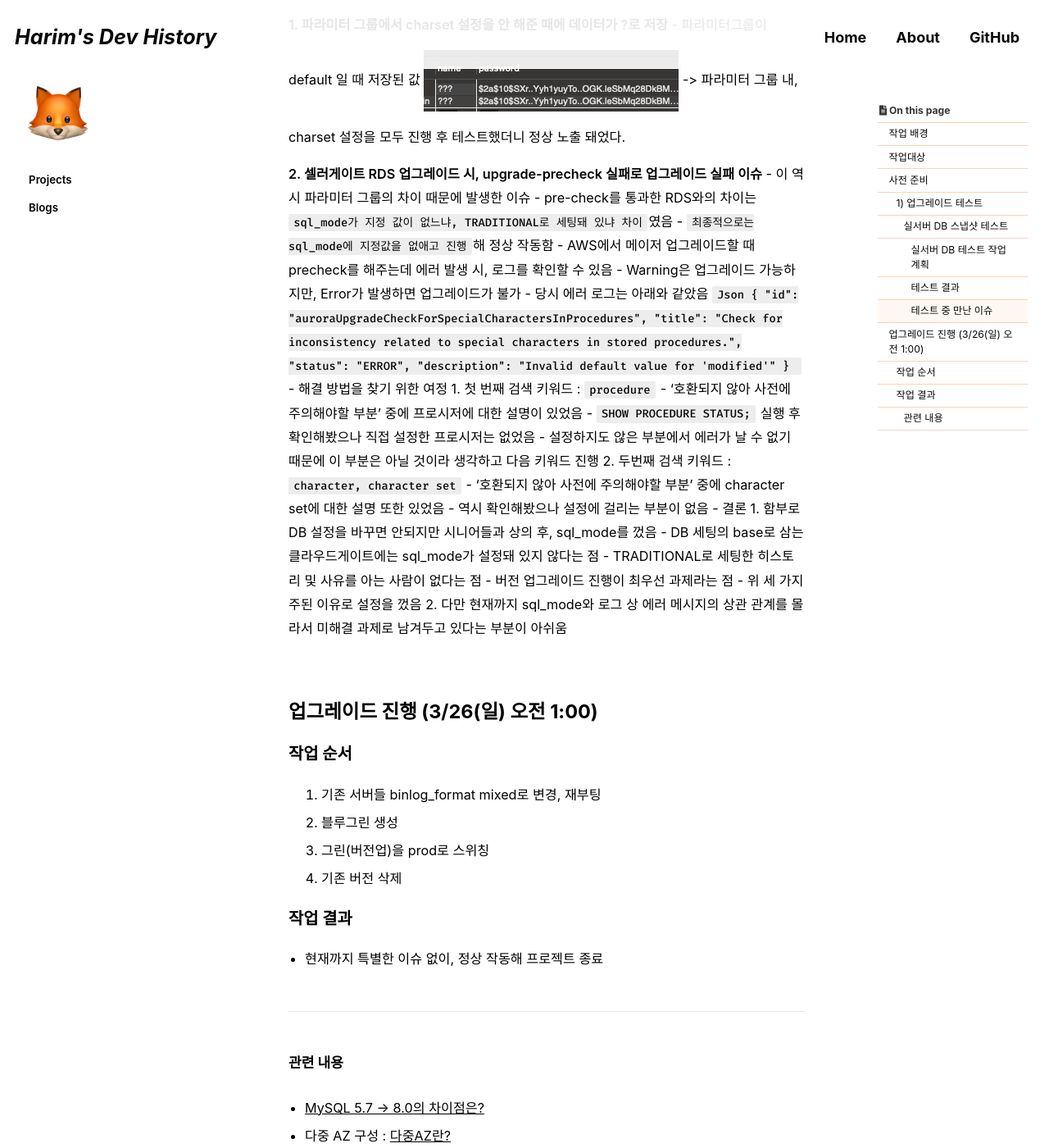
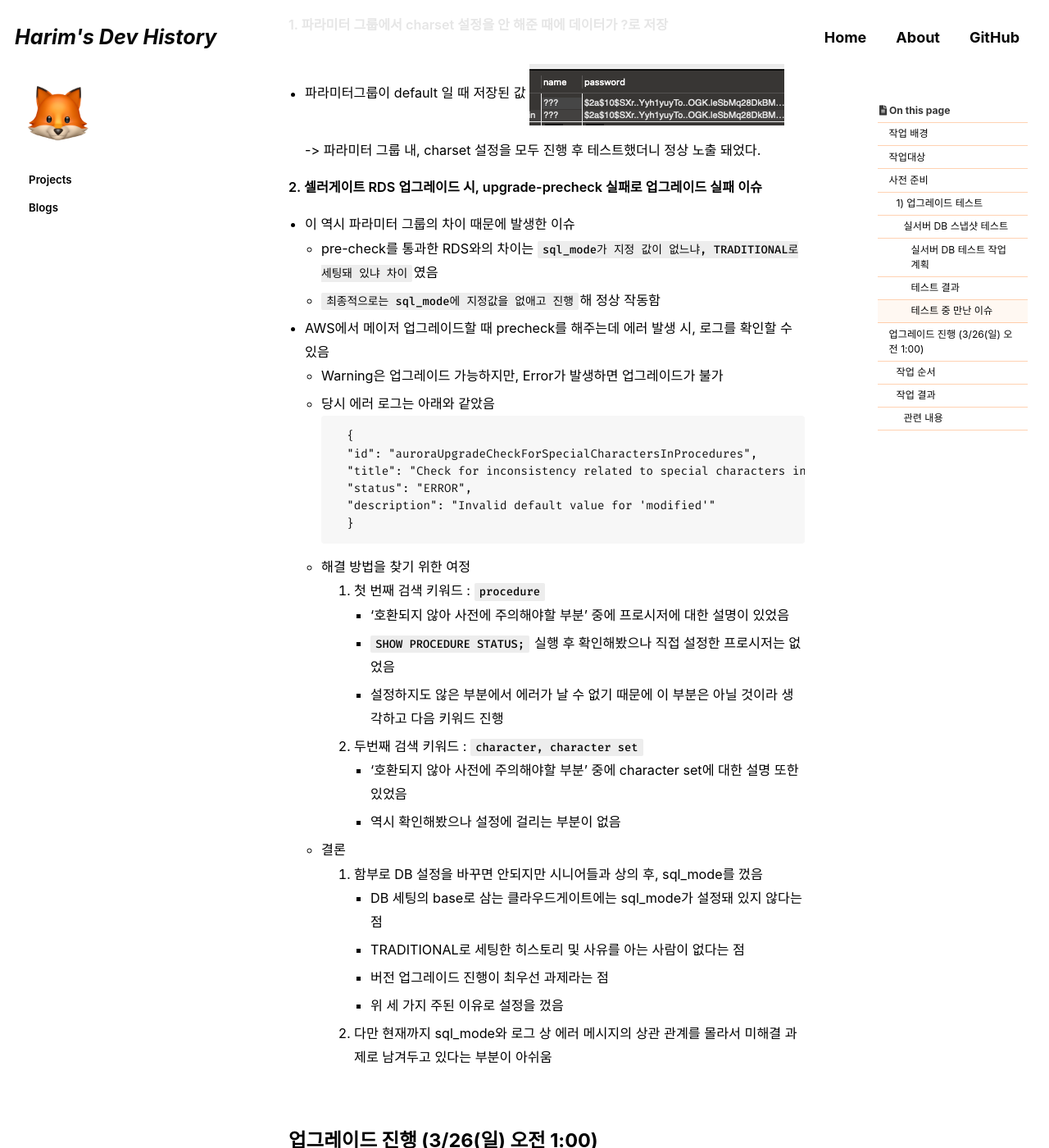
Before and after one commit to Harim2da/Harim2da.github.io, a Jekyll site: the page built from _posts/2023-04-16-mysql-version-upgrade.md, in a window 1280 px wide and 1400 px high, scrolled down 2730 px. Shown: the whole window at 82% size. Built offline with Jekyll 4.4.1, drawn with Linux system fonts in a browser that asks for light colours; cached includes are drawn as plain includes; some web fonts are replaced; comment, search, counter and statistics services are not loaded.

Commit message:
오타 수정

````diff
--- a/_posts/2023-04-16-mysql-version-upgrade.md
+++ b/_posts/2023-04-16-mysql-version-upgrade.md
@@ -80,25 +80,25 @@ date: 2023-04-16
 
 ##### 테스트 중 만난 이슈
 **1. 파라미터 그룹에서 charset 설정을 안 해준 때에 데이터가 ?로 저장**
-	- 파라미터그룹이 default 일 때 저장된 값
-	<img src="https://harim2da.github.io/assets/images/posts_img/db-insert-result.png" alt="db insert result">
-	-> 파라미터 그룹 내, charset 설정을 모두 진행 후 테스트했더니 정상 노출 돼었다.
+- 파라미터그룹이 default 일 때 저장된 값
+<img src="https://harim2da.github.io/assets/images/posts_img/db-insert-result.png" alt="db insert result"><br>
+-> 파라미터 그룹 내, charset 설정을 모두 진행 후 테스트했더니 정상 노출 돼었다.
 
 **2. 셀러게이트 RDS 업그레이드 시, upgrade-precheck 실패로 업그레이드 실패 이슈**
-	- 이 역시 파라미터 그룹의 차이 때문에 발생한 이슈
-		- pre-check를 통과한 RDS와의 차이는 `sql_mode가 지정 값이 없느냐, TRADITIONAL로 세팅돼 있냐 차이`였음
-		- `최종적으로는 sql_mode에 지정값을 없애고 진행`해 정상 작동함
-	- AWS에서 메이저 업그레이드할 때 precheck를 해주는데 에러 발생 시, 로그를 확인할 수 있음
-		- Warning은 업그레이드 가능하지만, Error가 발생하면 업그레이드가 불가
-		- 당시 에러 로그는 아래와 같았음
-		```Json
-		{
-			"id": "auroraUpgradeCheckForSpecialCharactersInProcedures",
-			"title": "Check for inconsistency related to special characters in stored procedures.",
-			"status": "ERROR",
-			"description": "Invalid default value for 'modified'"
-		}
-		```
+- 이 역시 파라미터 그룹의 차이 때문에 발생한 이슈
+	- pre-check를 통과한 RDS와의 차이는 `sql_mode가 지정 값이 없느냐, TRADITIONAL로 세팅돼 있냐 차이`였음
+	- `최종적으로는 sql_mode에 지정값을 없애고 진행`해 정상 작동함
+- AWS에서 메이저 업그레이드할 때 precheck를 해주는데 에러 발생 시, 로그를 확인할 수 있음
+	- Warning은 업그레이드 가능하지만, Error가 발생하면 업그레이드가 불가
+	- 당시 에러 로그는 아래와 같았음
+	```
+	{
+		"id": "auroraUpgradeCheckForSpecialCharactersInProcedures",
+		"title": "Check for inconsistency related to special characters in stored procedures.",
+		"status": "ERROR",
+		"description": "Invalid default value for 'modified'"
+	}
+	```
 	- 해결 방법을 찾기 위한 여정
 		1. 첫 번째 검색 키워드 : `procedure`
 			- ‘호환되지 않아 사전에 주의해야할 부분’ 중에 프로시저에 대한 설명이 있었음
````
Also changed, not shown: _pages/about.md (+2 -2 lines).
